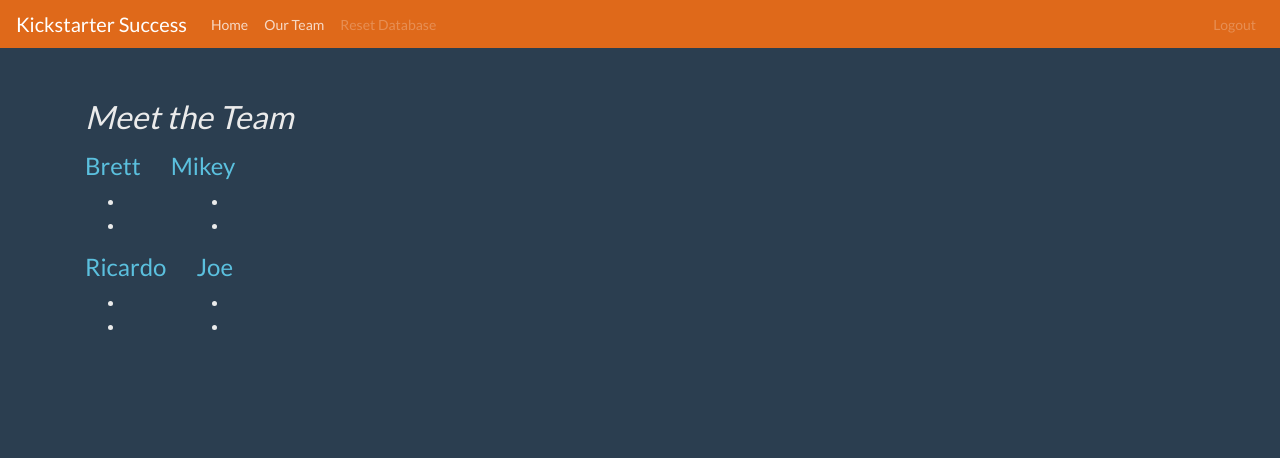
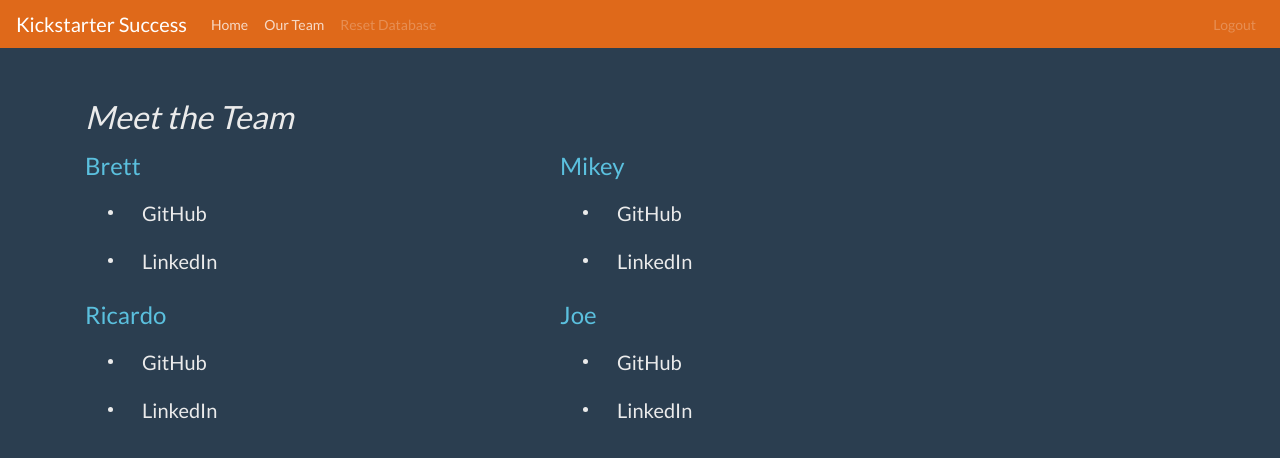
Before and after one commit to bw-kickstarter/DS, a Flask app: page /team in a window 1280 px wide. Shown: the top 458 px of the page. Run offline with Flask 2, Linux system fonts and the light colour scheme; parts of the project's set-up code (start-up, migrations or seed data) failed here and were passed over.

Commit message:
attempted API route

```diff
--- a/ks/main.py
+++ b/ks/main.py
@@ -1,6 +1,6 @@
 """Main routing for KS App"""
 
-from flask import Flask, render_template, request, Blueprint, redirect, url_for, jsonify, get_json
+from flask import Flask, render_template, request, Blueprint, redirect, url_for, jsonify
 from flask_login import LoginManager , login_required, current_user, logout_user
 from .models import Kickstarter
 from . import DB
@@ -109,8 +109,8 @@ def team():
     return render_template("team.html")
 
 
-@app.route("/api", methods=["POST","GET"])
-def api_post():
+@main.route("/ks_api", methods=["POST","GET"])
+def ks_api():
     """Reads json request, returns json message"""
     if request.method=='POST':
 
--- a/ks/templates/team.html
+++ b/ks/templates/team.html
@@ -14,46 +14,46 @@
       </div>
     </div>
     <div class="row">
-      <div class="col-auto">
+      <div class="col-5">
         <h4 class="text-info">Brett</h4>
       </div>
-      <div class="col-auto">
+      <div class="col-5">
         <h4 class="text-info">Mikey</h4>
       </div>
     </div>
     <div class="row">
-      <div class="col-auto">
+      <div class="col-5">
         <ul class="links">
-          <li><a class="btn btn-social-icon btn-lg btn-github" href="https://github.com/doffing81"><span class="fa fa-github"></span></a></li>
-          <li><a class="btn btn-social-icon btn-lg btn-linkedin" href="https://www.linkedin.com/in/brett-doffing-41739915a/"><span class="fa fa-linkedin"></span></a></li>
+          <li><a class="btn btn-social-icon btn-lg btn-github" href="https://github.com/doffing81"><span class="fa fa-github">GitHub</span></a></li>
+          <li><a class="btn btn-social-icon btn-lg btn-linkedin" href="https://www.linkedin.com/in/brett-doffing-41739915a/"><span class="fa fa-linkedin">LinkedIn</span></a></li>
         </ul>
       </div>
-      <div class="col-auto">
+      <div class="col-5">
         <ul class="links">
-          <li><a class="btn btn-social-icon btn-lg btn-github" href="https://github.com/"><span class="fa fa-github"></span></a></li>
-          <li><a class="btn btn-social-icon btn-lg btn-linkedin" href="https://linkedin.com/"><span class="fa fa-linkedin"></span></a></li>
+          <li><a class="btn btn-social-icon btn-lg btn-github" href="https://github.com/"><span class="fa fa-github"></span>GitHub</a></li>
+          <li><a class="btn btn-social-icon btn-lg btn-linkedin" href="https://linkedin.com/"><span class="fa fa-linkedin">LinkedIn</span></a></li>
         </ul>
       </div>
     </div>
     <div class="row">
-        <div class="col-auto">
+        <div class="col-5">
           <h4 class="text-info">Ricardo</h4>
         </div>
-        <div class="col-auto">
+        <div class="col-5">
           <h4 class="text-info">Joe</h4>
         </div>
       </div>
       <div class="row">
-        <div class="col-auto">
+        <div class="col-5">
           <ul class="links">
-            <li><a class="btn btn-social-icon btn-lg btn-github" href="https://github.com/reesh19"><span class="fa fa-github"></span></a></li>
-            <li><a class="btn btn-social-icon btn-lg btn-linkedin" href="https://www.linkedin.com/in/ricardo-a-rodriguez-f/"><span class="fa fa-linkedin"></span></a></li>
+            <li><a class="btn btn-social-icon btn-lg btn-github" href="https://github.com/reesh19"><span class="fa fa-github">GitHub</span></a></li>
+            <li><a class="btn btn-social-icon btn-lg btn-linkedin" href="https://www.linkedin.com/in/ricardo-a-rodriguez-f/"><span class="fa fa-linkedin">LinkedIn</span></a></li>
           </ul>
         </div>
-        <div class="col-auto">
+        <div class="col-5">
           <ul class="links">
-            <li><a class="btn btn-social-icon btn-lg btn-github" href="https://github.com/"><span class="fa fa-github"></span></a></li>
-            <li><a class="btn btn-social-icon btn-lg btn-linkedin" href="https://linkedin.com/"><span class="fa fa-linkedin"></span></a></li>
+            <li><a class="btn btn-social-icon btn-lg btn-github" href="https://github.com/"><span class="fa fa-github">GitHub</span></a></li>
+            <li><a class="btn btn-social-icon btn-lg btn-linkedin" href="https://linkedin.com/"><span class="fa fa-linkedin">LinkedIn</span></a></li>
           </ul>
         </div>
       </div>
```
